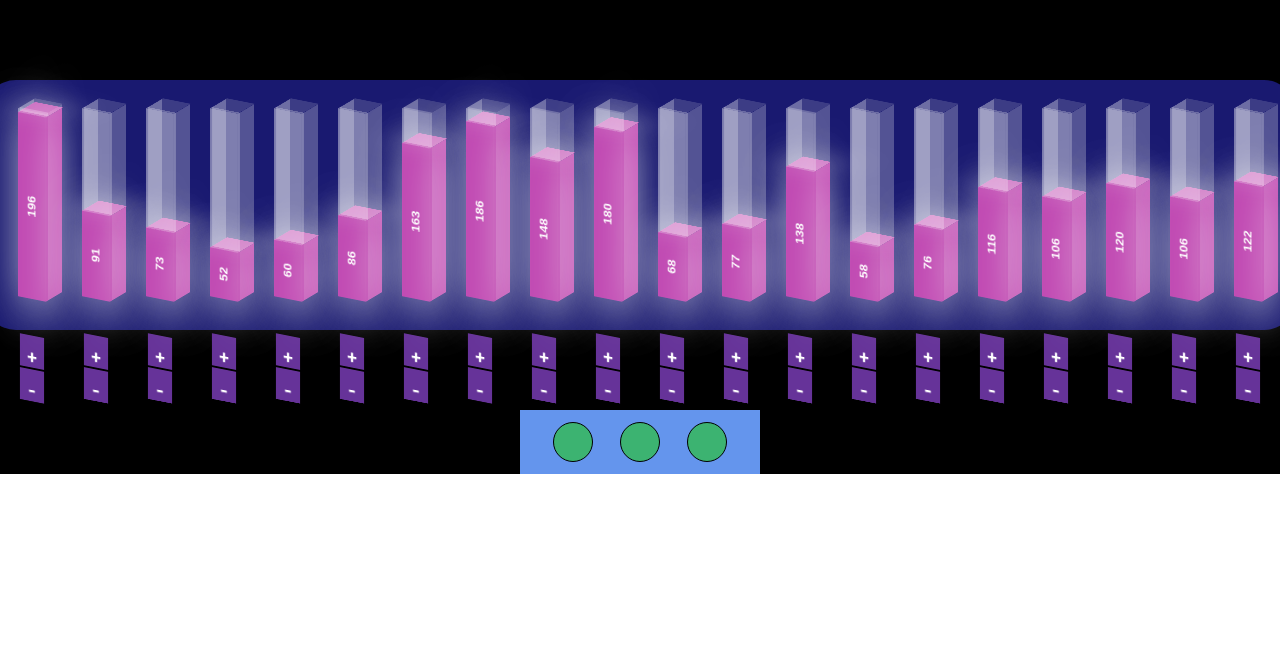
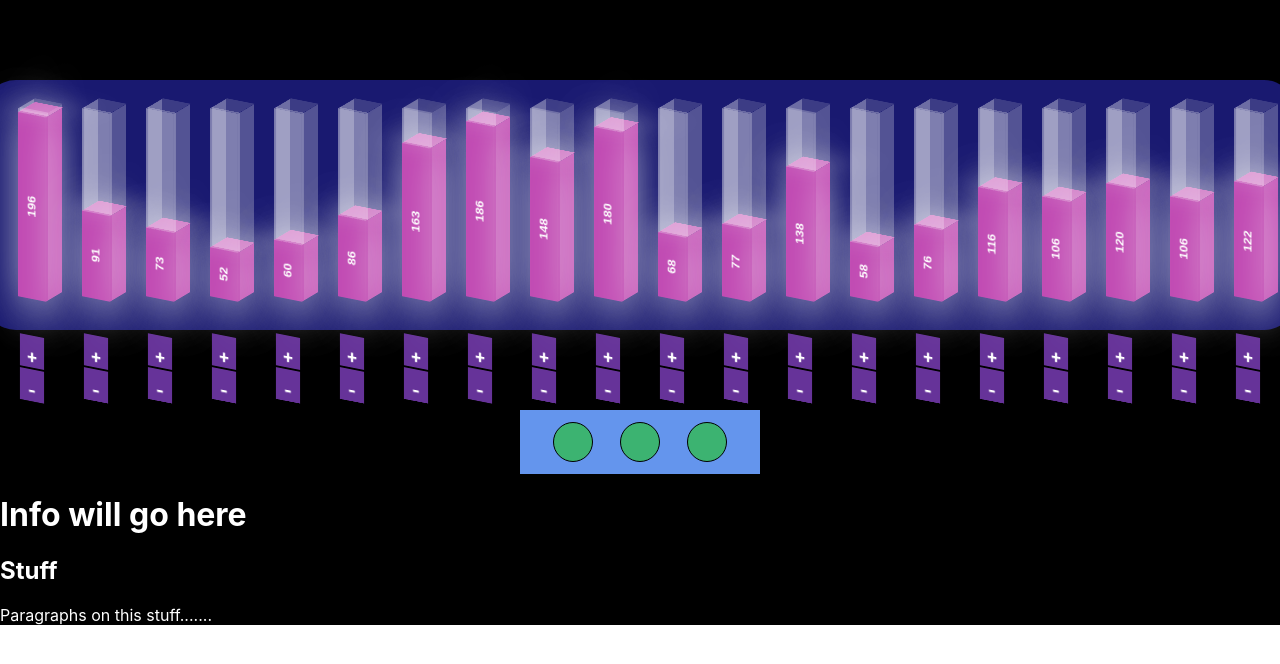
Before and after one commit to 18mpr1/Your-Algo-Resource, a React (Create React App) app: page / in a window 1280 px wide. Shown: the top 664 px of the page. Built offline with nearby package versions, Linux system fonts and the light colour scheme.

Commit message:
More big changes to visuals. It's starting to look good now.

```diff
--- a/src/App.css
+++ b/src/App.css
@@ -20,6 +20,7 @@
   justify-content: center;
   align-items: center;
   height: 250px;
+  background-color: black;
 }
 
 .card {
@@ -55,8 +56,14 @@
   display: flex;
   justify-content: center;
   align-items: center;
+  background-color: black;
 }
 
 .pannel {
+background-color: black;
+  color: white;
+}
 
+#infobar{
+  color: white;
 }
--- a/src/App.js
+++ b/src/App.js
@@ -3,6 +3,7 @@ import React, { Component } from 'react';
 
 // Algorithms
 import BubbleSort from './algorithms/bubbleSort';
+
 
 // Icons
 /*
@@ -15,6 +16,7 @@ import RotateLeft from '@material-ui/icons/RotateLeft';
 import Bar from './components/bar';
 //CSS
 import './App.css';
+import InfoBar from "./components/infoBar";
 
 class App extends Component {
     state = {
@@ -199,9 +201,10 @@ class App extends Component {
                         </button>
                     </div>
                 </div>
-                <div className='pannel'>
+                {/*<div className='pannel'>
 
-                </div>
+                </div>*/}
+                <InfoBar/>
             </div>
         );
     }
--- /dev/null
+++ b/src/components/infoBar.js
@@ -0,0 +1,12 @@
+// Informtion on the sorting algorithm
+import './bar.css';
+
+export default function InfoBar(){
+    return(
+        <div id="infobar">
+        <h1>Info will go here</h1>
+            <h2>Stuff</h2>
+            <p>Paragraphs on this stuff.......</p>
+        </div>
+    )
+}
```
Also changed, not shown: src/components/bar.css (line endings or trailing spaces).
